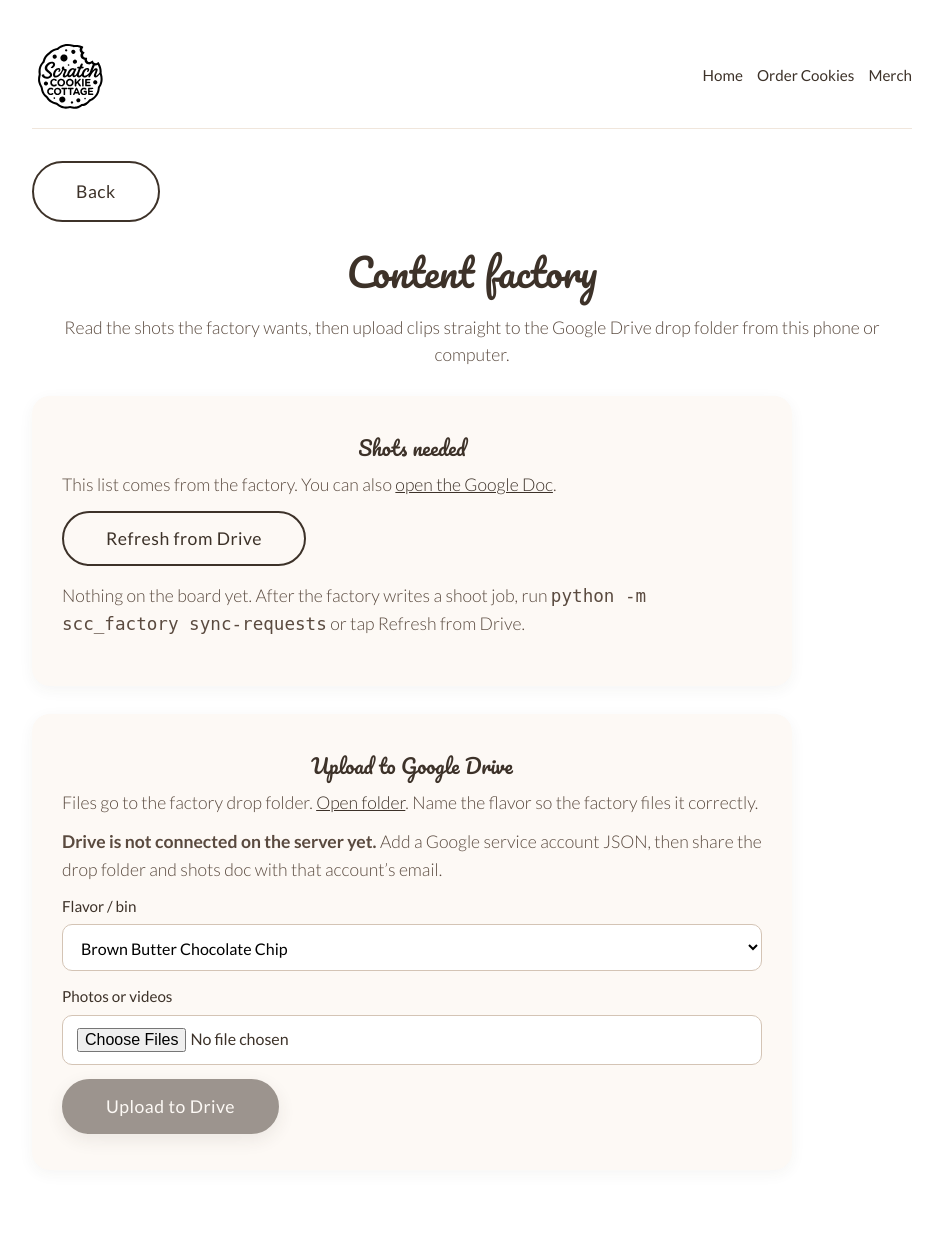
After one commit to scratchcookiecottage-hub/scratch-cookie-cottage, a Flask app: page /admin/factory in a window 1280 px wide. The commit adds this page. Shown: the whole page, without its empty margins (168-1110 px from the left). Run offline with Flask 3, Linux system fonts and the light colour scheme; the visitor is signed in with stand-in values (Sample User, id 1); data comes from the database, SQL or seed files in the repository; data that the repository does not hold is empty.

Commit message:
Add admin factory page: Drive drop uploads and shots-needed board

```diff
--- a/app.py
+++ b/app.py
@@ -28,12 +28,14 @@ from db import (
     get_order_by_id,
     get_order_by_number,
     get_order_by_stripe_session,
+    get_factory_shots,
     get_seasonal,
     init_db,
     list_batch_weeks,
     list_orders,
     list_push_tokens,
     save_push_token,
+    save_factory_shots,
     save_seasonal,
     seasonal_label_flavor,
     seasonal_upload_dir,
@@ -59,7 +61,7 @@ from order_window import (
 app = Flask(__name__)
 app.config.from_object(Config)
 app.secret_key = Config.SECRET_KEY
-app.config["MAX_CONTENT_LENGTH"] = 20 * 1024 * 1024
+app.config["MAX_CONTENT_LENGTH"] = 120 * 1024 * 1024
 
 if Config.stripe_enabled():
     stripe.api_key = Config.STRIPE_SECRET_KEY
@@ -783,6 +785,15 @@ MAJOR_ALLERGENS = (
     "Shellfish",
 )
 ALLOWED_PHOTO_EXT = {".jpg", ".jpeg", ".png", ".webp", ".gif"}
+ALLOWED_FACTORY_EXT = ALLOWED_PHOTO_EXT | {".heic", ".mp4", ".mov", ".m4v", ".webm"}
+FACTORY_FLAVORS = (
+    ("chocolate_chip", "Brown Butter Chocolate Chip"),
+    ("macadamia", "Macadamia White Chocolate"),
+    ("salted_caramel", "Salted Caramel Chocolate Pecan"),
+    ("peanut_butter", "White Miso Peanut Butter"),
+    ("seasonal", "Seasonal rotation"),
+    ("unsorted", "Unsorted / other"),
+)
 
 
 def _build_allergen_line(selected: list[str], tree_nuts: str) -> str:
@@ -816,6 +827,108 @@ def _save_uploaded_seasonal_photos(files) -> int:
         add_seasonal_image(filename)
         saved += 1
     return saved
+
+
+def _factory_authorized() -> bool:
+    secret = (
+        (request.headers.get("X-Factory-Secret") or "")
+        or (request.headers.get("X-Push-Secret") or "")
+        or (request.args.get("secret") or "")
+    ).strip()
+    expected = Config.FACTORY_SECRET
+    return bool(expected) and secret == expected
+
+
+@app.route("/api/factory/shots", methods=["GET", "POST"])
+def api_factory_shots():
+    if request.method == "POST":
+        if not _factory_authorized():
+            return jsonify({"ok": False, "error": "unauthorized"}), 401
+        data = request.get_json(silent=True) or {}
+        body = (data.get("body") or data.get("text") or "").strip()
+        save_factory_shots(body)
+        return jsonify({"ok": True})
+    shots = get_factory_shots()
+    return jsonify({"ok": True, **shots})
+
+
+@app.route("/admin/factory", methods=["GET", "POST"])
+@admin_required
+def admin_factory():
+    import drive_sync
+
+    shots_error = ""
+    upload_error = ""
+    if request.method == "POST":
+        action = request.form.get("action") or "upload"
+        if action == "refresh_shots":
+            try:
+                body = drive_sync.read_shots_doc()
+                save_factory_shots(body)
+                flash("Shots needed refreshed from Google Drive.", "ok")
+            except Exception as exc:
+                flash(f"Could not read the shots doc: {exc}", "error")
+            return redirect(url_for("admin_factory"))
+
+        flavor = (request.form.get("flavor") or "unsorted").strip()
+        allowed = {key for key, _ in FACTORY_FLAVORS}
+        if flavor not in allowed:
+            flavor = "unsorted"
+        saved = 0
+        files = request.files.getlist("files")
+        if not files or not any(f.filename for f in files):
+            flash("Choose a photo or video first.", "error")
+            return redirect(url_for("admin_factory"))
+        if not drive_sync.drive_ready():
+            flash(
+                "Drive upload is not configured yet. Add a Google service account "
+                "and share the drop folder with it.",
+                "error",
+            )
+            return redirect(url_for("admin_factory"))
+        from werkzeug.utils import secure_filename
+        from uuid import uuid4
+
+        try:
+            for storage in files:
+                if not storage or not storage.filename:
+                    continue
+                ext = os.path.splitext(storage.filename)[1].lower()
+                if ext not in ALLOWED_FACTORY_EXT:
+                    continue
+                safe = secure_filename(storage.filename) or f"clip{ext}"
+                name = f"{flavor}_{uuid4().hex[:6]}_{safe}"
+                drive_sync.upload_to_drop(name, storage.read(), storage.mimetype)
+                saved += 1
+        except Exception as exc:
+            upload_error = str(exc)
+            flash(f"Drive upload failed: {exc}", "error")
+            return redirect(url_for("admin_factory"))
+        if saved:
+            flash(f"Uploaded {saved} file(s) to the factory Drive drop folder.", "ok")
+        else:
+            flash("No supported files in that upload (use jpg, png, heic, mp4, mov).", "error")
+        return redirect(url_for("admin_factory"))
+
+    shots = get_factory_shots()
+    drop_files = []
+    drive_ok = drive_sync.drive_ready()
+    if drive_ok:
+        try:
+            drop_files = drive_sync.list_drop_files(12)
+        except Exception as exc:
+            shots_error = str(exc)
+    return render_template(
+        "admin/factory.html",
+        shots=shots,
+        shots_error=shots_error,
+        upload_error=upload_error,
+        drive_ok=drive_ok,
+        drop_files=drop_files,
+        flavors=FACTORY_FLAVORS,
+        drop_url=Config.FACTORY_DRIVE_DROP_URL,
+        shots_url=Config.FACTORY_SHOTS_DOC_URL,
+    )
 
 
 @app.route("/admin/seasonal", methods=["GET", "POST"])
--- a/db.py
+++ b/db.py
@@ -100,6 +100,15 @@ def init_db() -> None:
                 id INTEGER PRIMARY KEY AUTOINCREMENT,
                 filename TEXT NOT NULL,
                 sort_order INTEGER NOT NULL DEFAULT 0
+            )
+            """
+        )
+        conn.execute(
+            """
+            CREATE TABLE IF NOT EXISTS factory_shots (
+                id INTEGER PRIMARY KEY CHECK (id = 1),
+                body TEXT NOT NULL DEFAULT '',
+                updated_at TEXT NOT NULL
             )
             """
         )
@@ -381,6 +390,26 @@ def store_catalog(*, include_inactive: bool = False) -> dict:
     return catalog
 
 
+def get_factory_shots() -> dict:
+    with get_db() as conn:
+        row = conn.execute("SELECT body, updated_at FROM factory_shots WHERE id = 1").fetchone()
+    if not row:
+        return {"body": "", "updated_at": ""}
+    return {"body": row["body"] or "", "updated_at": row["updated_at"] or ""}
+
+
+def save_factory_shots(body: str) -> None:
+    now = datetime.now(timezone.utc).isoformat()
+    with get_db() as conn:
+        conn.execute(
+            """
+            INSERT INTO factory_shots (id, body, updated_at) VALUES (1, ?, ?)
+            ON CONFLICT(id) DO UPDATE SET body = excluded.body, updated_at = excluded.updated_at
+            """,
+            ((body or "").strip(), now),
+        )
+
+
 def seasonal_label_flavor() -> Optional[dict]:
     seasonal = get_seasonal()
     name = (seasonal.get("name") or "").strip()
--- a/requirements.txt
+++ b/requirements.txt
@@ -5,3 +5,5 @@ pytz>=2024.1
 gunicorn>=22.0.0
 firebase-admin>=6.5.0
 reportlab>=4.0.0
+google-api-python-client>=2.140.0
+google-auth>=2.29.0
--- a/static/css/style.css
+++ b/static/css/style.css
@@ -227,6 +227,18 @@ h3.script { font-size: 1.45rem; margin: 0 0 10px; }
   object-fit: cover;
   border-radius: 8px;
   display: block;
+}
+
+.shots-board {
+  white-space: pre-wrap;
+  font-family: ui-monospace, Consolas, monospace;
+  font-size: 0.88rem;
+  line-height: 1.45;
+  background: #fff;
+  border: 1px solid #d4c4b5;
+  border-radius: 10px;
+  padding: 14px 16px;
+  overflow-x: auto;
 }
 
 .allergen-grid {
--- a/templates/admin/dashboard.html
+++ b/templates/admin/dashboard.html
@@ -22,6 +22,7 @@
       <a class="btn secondary" href="{{ url_for('admin_print_counts', batch=selected_batch) }}" target="_blank">Print bake sheet</a>
       <a class="btn secondary" href="{{ url_for('admin_print_labels', batch=selected_batch) }}">Print labels</a>
       <a class="btn secondary" href="{{ url_for('admin_seasonal') }}">Seasonal cookie</a>
+      <a class="btn secondary" href="{{ url_for('admin_factory') }}">Factory / shots</a>
       <a class="btn secondary" href="{{ url_for('admin_logout') }}">Log out</a>
     </div>
   </div>
--- /dev/null
+++ b/templates/admin/factory.html
@@ -0,0 +1,79 @@
+{% extends "base.html" %}
+{% block title %}Factory media — Admin{% endblock %}
+{% block content %}
+  <div class="btn-row" style="justify-content:flex-start; margin-bottom:20px;">
+    <a class="btn secondary" href="{{ url_for('admin_dashboard') }}">Back</a>
+  </div>
+
+  <h1>Content factory</h1>
+  <p class="lead">Read the shots the factory wants, then upload clips straight to the Google Drive drop folder from this phone or computer.</p>
+
+  <div class="panel" style="text-align:left; max-width:760px;">
+    <h2 style="font-size:1.25rem; margin-bottom:8px;">Shots needed</h2>
+    <p class="section-note">
+      This list comes from the factory. You can also
+      <a href="{{ shots_url }}" target="_blank" rel="noopener">open the Google Doc</a>.
+    </p>
+    <form method="post" style="margin:10px 0 16px;">
+      <input type="hidden" name="action" value="refresh_shots">
+      <button class="btn secondary" type="submit">Refresh from Drive</button>
+    </form>
+    {% if shots_error %}
+      <p class="section-note">Drive read: {{ shots_error }}</p>
+    {% endif %}
+    {% if shots.body %}
+      <pre class="shots-board">{{ shots.body }}</pre>
+      {% if shots.updated_at %}
+        <p class="section-note">Updated {{ shots.updated_at }}</p>
+      {% endif %}
+    {% else %}
+      <p>Nothing on the board yet. After the factory writes a shoot job, run <code>python -m scc_factory sync-requests</code> or tap Refresh from Drive.</p>
+    {% endif %}
+  </div>
+
+  <div class="panel" style="text-align:left; max-width:760px;">
+    <h2 style="font-size:1.25rem; margin-bottom:8px;">Upload to Google Drive</h2>
+    <p class="section-note">
+      Files go to the factory drop folder.
+      <a href="{{ drop_url }}" target="_blank" rel="noopener">Open folder</a>.
+      Name the flavor so the factory files it correctly.
+    </p>
+    {% if not drive_ok %}
+      <p><strong>Drive is not connected on the server yet.</strong> Add a Google service account JSON, then share the drop folder and shots doc with that account’s email.</p>
+    {% endif %}
+    <form method="post" enctype="multipart/form-data">
+      <input type="hidden" name="action" value="upload">
+      <div class="field">
+        <label for="flavor">Flavor / bin</label>
+        <select id="flavor" name="flavor">
+          {% for key, label in flavors %}
+            <option value="{{ key }}">{{ label }}</option>
+          {% endfor %}
+        </select>
+      </div>
+      <div class="field">
+        <label for="files">Photos or videos</label>
+        <input id="files" name="files" type="file" accept="image/*,video/*,.heic,.mov,.mp4" multiple>
+      </div>
+      <button class="btn" type="submit" {% if not drive_ok %}disabled{% endif %}>Upload to Drive</button>
+    </form>
+  </div>
+
+  {% if drop_files %}
+  <div class="panel" style="text-align:left; max-width:760px;">
+    <h2 style="font-size:1.25rem; margin-bottom:8px;">Recently in the drop folder</h2>
+    <ul style="padding-left:1.2rem;">
+      {% for f in drop_files %}
+        <li>
+          {% if f.webViewLink %}
+            <a href="{{ f.webViewLink }}" target="_blank" rel="noopener">{{ f.name }}</a>
+          {% else %}
+            {{ f.name }}
+          {% endif %}
+          {% if f.createdTime %}<span class="section-note"> · {{ f.createdTime }}</span>{% endif %}
+        </li>
+      {% endfor %}
+    </ul>
+  </div>
+  {% endif %}
+{% endblock %}
```
Also changed, not shown: config.py (+35 -0 lines), drive_sync.py (added, +110 -0 lines), 2 other files.
